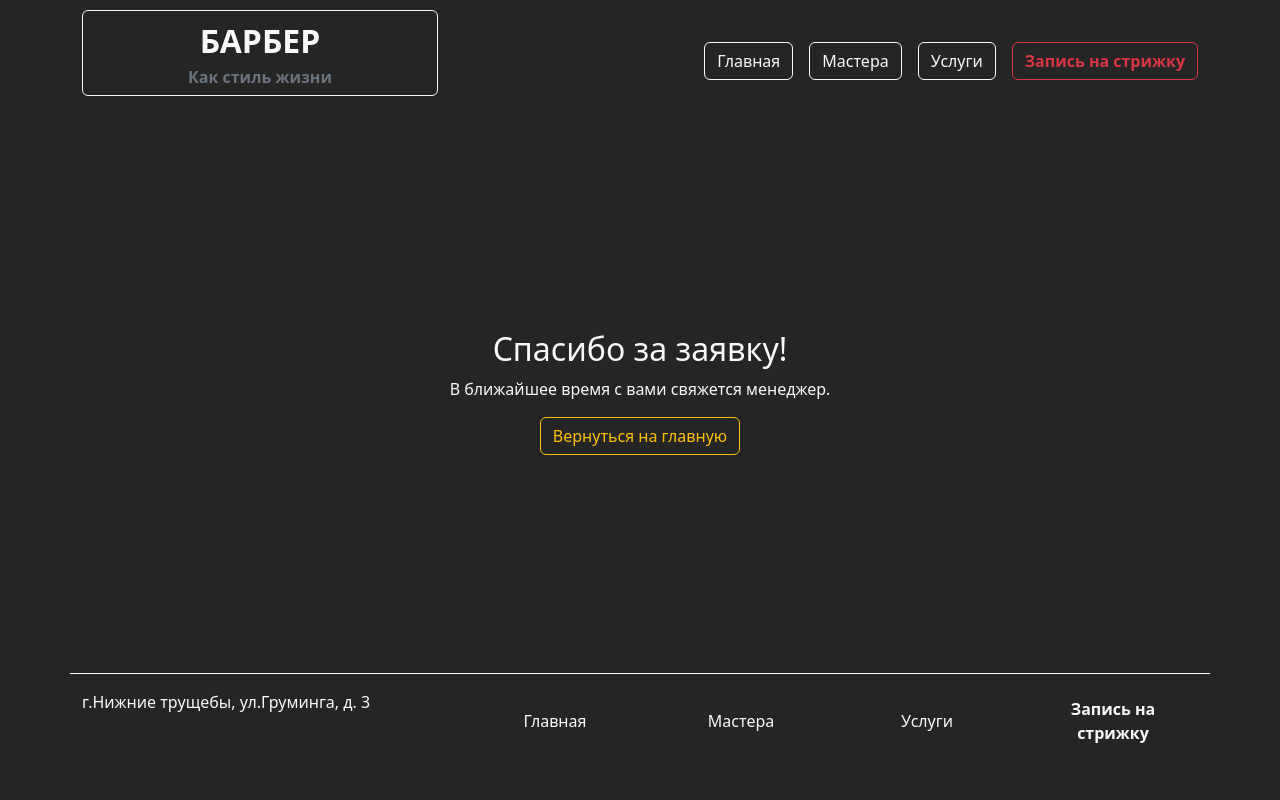
After one commit to xaos10123/BARBER, a Django app: page /thanks/ in a window 1280 px wide. The commit adds this page. Run offline with Django 5.2, Linux system fonts and the light colour scheme.

Commit message:
Страница СПАСИБО

```diff
--- a/main/templates/main/base.html
+++ b/main/templates/main/base.html
@@ -8,7 +8,7 @@
     <link rel="stylesheet" href="{% static "css/main.css" %}">
     <title>БАРБЕР</title>
 </head>
-<body class="container" style="background-color: rgb(37, 37, 37);">
+<body class="container d-flex flex-column justify-content-between" style="background-color: rgb(37, 37, 37); min-height: 100vh;">
 
     <header class="row d-flex align-items-center header">
         <div class="col col-md-4">
@@ -30,8 +30,13 @@
 
     </main>
 
-    <footer class="row d-flex justify-content-center align-items-center border-0 border-top border-light pt-3 mb-5">
-        {% include "main/include_menu_footer.html" %}
+    <footer class="row  border-0 border-top border-light pt-3 mb-5 text-light">
+        <div class="col-4">
+            г.Нижние трущебы, ул.Груминга, д. 3
+        </div>
+        <div class="col-8 d-flex justify-content-center align-items-center">
+            {% include "main/include_menu_footer.html" %}
+        </div>
     </footer>
 
     <script src="{% static "js/main.js" %}"></script>
--- a/main/templates/main/index.html
+++ b/main/templates/main/index.html
@@ -6,6 +6,8 @@
 
     {% include "main/include_master.html" %}
 
+    {% include "main/include_services.html" %}
+
     {% include "main/include_form_visit.html" %}
 
 {% endblock content %}
--- /dev/null
+++ b/main/templates/main/thanks.html
@@ -0,0 +1,13 @@
+{% extends "main/base.html" %}
+
+{% block content %}
+
+<div class="row">
+    <div class="col text-light text-center">
+        <h2>Спасибо за заявку!</h2>
+        <p>В ближайшее время с вами свяжется менеджер.</p>
+        <a href="{% url "main:main_page" %}" class="btn btn-outline-warning">Вернуться на главную</a>
+    </div>
+</div>
+
+{% endblock content %}
--- a/main/urls.py
+++ b/main/urls.py
@@ -1,7 +1,10 @@
 from django.urls import path
 
-from main.views import MainPageView
+from main.views import MainPageView, ThanksView
+
+app_name = 'main'
 
 urlpatterns = [
     path('', MainPageView.as_view(), name='main_page'),
+    path('thanks/', ThanksView.as_view(), name='thanks'),
 ]
--- a/main/views.py
+++ b/main/views.py
@@ -1,8 +1,8 @@
 from django.shortcuts import render
-from django.views.generic import CreateView
+from django.views.generic import CreateView, TemplateView
 
 from main.forms import VisitForm
-from main.models import Master
+from main.models import Master, Service
 
 MENU = [
     {"title": "Главная", "url": "#main_page"},
@@ -19,5 +19,14 @@ class MainPageView(CreateView):
         context = super().get_context_data(**kwargs)
         context["menu"] = MENU
         context["masters"] = Master.objects.all()
+        context['services'] = Service.objects.all()
 
         return context
+
+class ThanksView(TemplateView):
+    template_name = 'main/thanks.html'
+
+    def get_context_data(self, **kwargs):
+        context = super().get_context_data(**kwargs)
+        context["menu"] = MENU
+        return context
```
Also changed, not shown: main/templates/main/include_services.html (added, +13 -0 lines).
